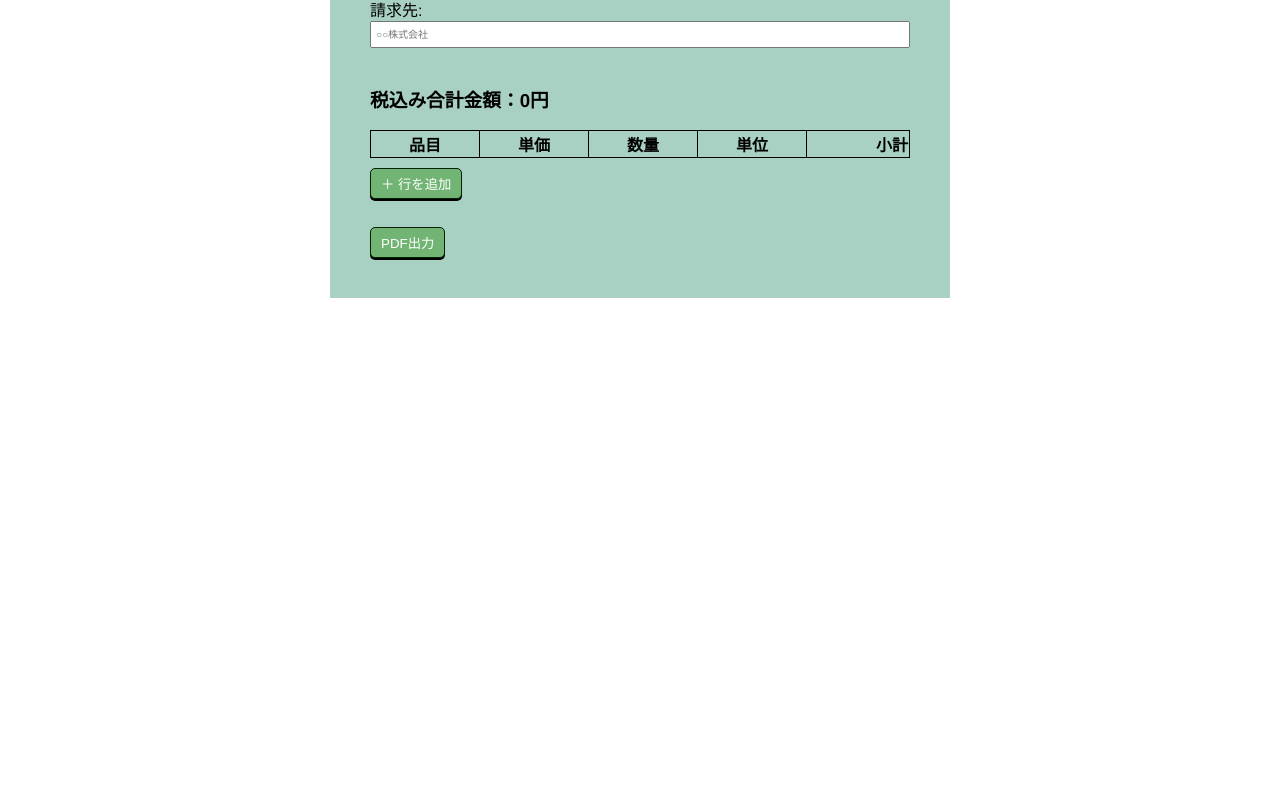
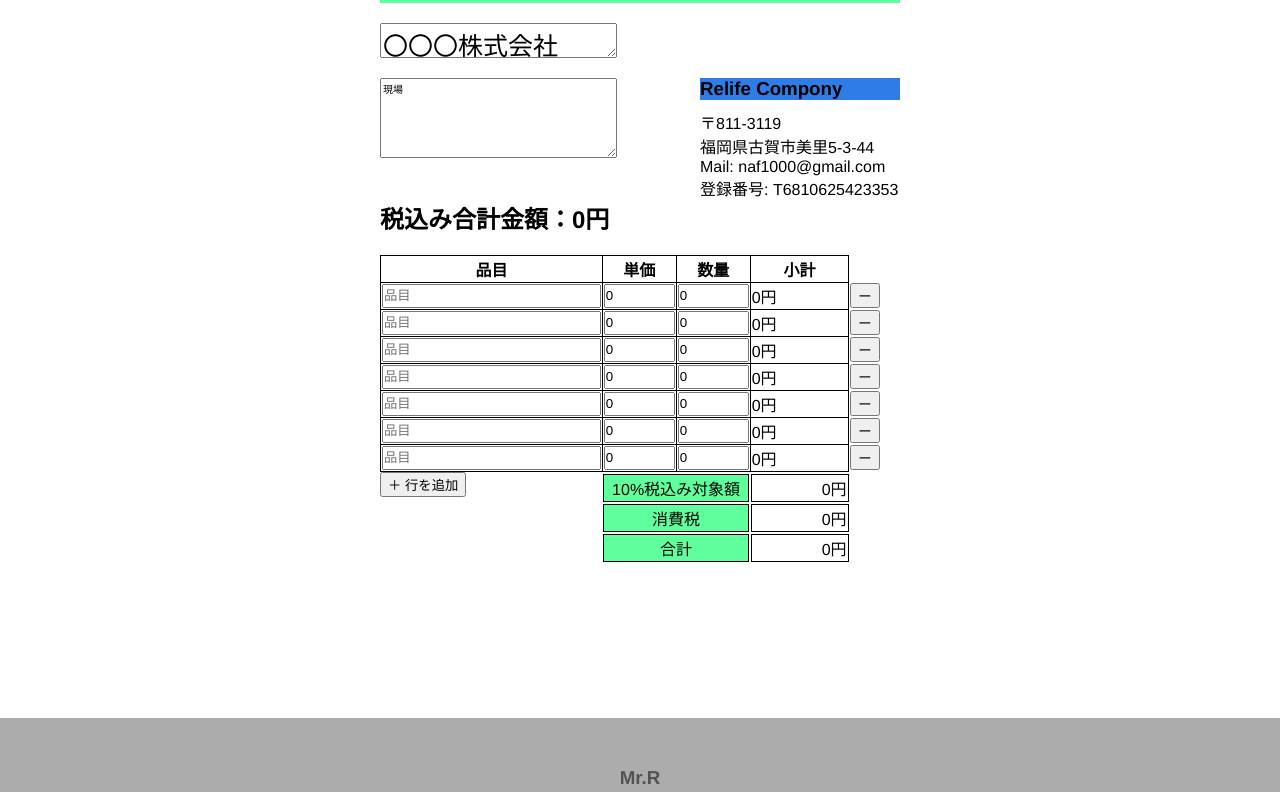
Before and after one commit to RamtinSakurai/Estimate-app, a plain HTML site: page index.html in a window 1280 px wide. Shown: the part 282-1074 px from the top of the page. Before the commit the page ends 800 px from the top, so only its background shows below. Drawn offline with Linux system fonts and the light colour scheme.

Commit message:
ファイルを更新しました

```diff
--- a/index.html
+++ b/index.html
@@ -4,52 +4,83 @@
     <meta charset="UTF-8">
     <title>見積書作成ツール</title>
     <link rel="stylesheet" href="style.css">
+    <script src="../js/html2canvas.min.js"></script>
+    <script src="../js/jspdf.min.js"></script>
 </head>
-
 
 <body>
 
-    <div class="top">
+    <header>
         <h1>見積書作成</h1>
+    </header>
+
+    <main id="main">
+        <div class="print">
+            <div class="container-top">
+                <input type="text" placeholder="令和〇年〇月〇日">
+                <h1>見積書</h1>
             </div>
-
-    <div class="center">
-        <div id = "main" class="main">
-            <h1>見積書</h1>
-            <label>請求先:</label>
-            <input type="text" id="clientName" placeholder="○○株式会社"><br><br>
-            <h3>税込み合計金額：<span id="totalAmount">0円</span></h3>
+            <div class="info">
+                <textarea name="criant" rows="1" cols="20" id="criant">〇〇〇株式会社</textarea>
+                <textarea name="place"   rows="4"id="place">現場</textarea>
+                <div class="mine">
+                    <h3>Relife Compony</h3>
+                    <p>〒811-3119</p>
+                    <p>福岡県古賀市美里5-3-44</p>
+                    <p>Mail: naf1000@gmail.com</p>
+                    <p>登録番号: T6810625423353</p>
+                </div>
+            </div>
+            <div class="container-main">
+                <h2>税込み合計金額：<span id="maintotalAmount">0円</span></h2>
+                <div class="exist">
                     <table id="itemTable">
                         <thead>
                             <tr>
-                  <div class="exist">
-                    <th>品目</th>
-                    <th>単価</th>
-                    <th>数量</th>
-                    <th>単位</th>
-                    <th>小計</th>
-                  </div>
-
-
+                                <th class="item">品目</th>
+                                <th class="item-prices">単価</th>
+                                <th class="amount">数量</th>
+                                <th class="subtotal">小計</th>
                             </tr>
                         </thead>
                         <tbody></tbody>
                     </table>
+                </div>
+                <div class="total">
+                    <table>
+                        <thead>
+                            <tr>
+                                <td class="mono">10%税込み対象額</td><td class="money"><div class="numbers"><span id="nototalAmount">0円</span></div></td>
+                            </tr>
+                            <tr>
+                                <td class="mono">消費税</td><td class="money"><div class="numbers"><span id="taxAmount">0円</span></div></td>
+                            </tr>
+                            <tr>
+                                <td class="mono">合計</td><td class="money"> <div class="numbers"><span id="totalAmount">0円</span></div></td>
+                            </tr>
 
-
-
+                        </thead>
+                    </table>
                 </div>
-        <div class="no-print">
-            <button onclick="add()" class="add">＋ 行を追加</button><br><br>
-            <button onclick="generatePDF()" class="PDF">PDF出力</button>
-            <script src="script.js"></script>
             </div>
 
+        <div class="non-print">
+            <button onclick="add()" class="add">＋ 行を追加</button><br><br>
+           <!-- <button onclick="generatePDF()" class="PDF">PDF出力</button>
+            <div class="" id="btn1">
+                <p id="getImage" class="" onclick="downloadImage();">結果のPDF保存</p>
             </div>
+            -->
+        </div>
+       <div class="cb"></div>
+    </div>
+    </main>
+    <footer>
+        <h3 class="end">Mr.R</h3>
+    </footer>
 
+<script src="https://cdnjs.cloudflare.com/ajax/libs/html2pdf.js/0.10.1/html2pdf.bundle.min.js"></script>
 <script src="script.js"></script>
-<script src="https://cdnjs.cloudflare.com/ajax/libs/html2pdf.js/0.10.1/html2pdf.bundle.min.js"></script>
-
 </body>
 
 
--- a/script.js
+++ b/script.js
@@ -1,19 +1,25 @@
+
+document.addEventListener("DOMContentLoaded", function () {
+  for (let i = 0; i < 7; i++) {
+    add();
+  }
+});
 function add(){
     const table =document.getElementById("itemTable").getElementsByTagName("tbody")[0];
     const row = table.insertRow();
 
-    for(let i=0; i<5; i++){
+    for(let i=0; i<4; i++){
         const cell = row.insertCell();
 
         if( i === 0 )cell.innerHTML = '<input type="text" placeholder="品目">';
         else if( i === 1 )cell.innerHTML = '<input type="number" min = "0" value ="0" oninput="updateTotal()">';
         else if( i === 2 )cell.innerHTML = '<input type="number" min ="0" value="0" oninput = "updateTotal()"> ';
-        else if( i === 3 )cell.innerHTML = '<input type="text" placeholder="個・式・m2">'  ;
-        else if (i === 4) cell.innerHTML = '<span>0円</span>';
+        else if (i === 3) cell.innerHTML = '<span>0円</span>';
     }
 
     const deleteCell = row.insertCell();
-    deleteCell.innerHTML = '<button  class = "no-print"onclick  = "deleteRow(this)">削除</button>'
+    deleteCell.className = "delete-cell";
+    deleteCell.innerHTML = '<button  class = "no-print"onclick  = "deleteRow(this)">ー</button>'
 }
 
 function updateTotal(){
@@ -22,15 +28,20 @@ function updateTotal(){
 
     for(let row of table.rows){
 
-        const kazu  = parseFloat(row.cells[2].children[0].value) || 0;
-        const price   = parseFloat(row.cells[1].children[0].value || 0);
+        const kazu  = parseFloat(row.cells[1].children[0].value) || 0;
+        const price   = parseFloat(row.cells[2].children[0].value || 0);
         const subtotal = kazu * price;
-        row.cells[4].innerText=`${subtotal.toLocaleString()}円`;
+
+        row.cells[3].innerText=`${subtotal.toLocaleString()}円`;
         total += subtotal;
 
     }
 
-    document.getElementById("totalAmount").innerText = `${(total * 1.1).toLocaleString()}円`;
+    const tax = Math.floor(total * 0.1);
+    document.getElementById("nototalAmount").innerText = `${total.toLocaleString()}円`;
+    document.getElementById("taxAmount").innerText = `${tax.toLocaleString()}円`;
+    document.getElementById("maintotalAmount").innerText = `${Math.floor(total * 1.1).toLocaleString()}円`;
+    document.getElementById("totalAmount").innerText = `${Math.floor(total * 1.1).toLocaleString()}円`;
 
 }
 
@@ -43,12 +54,47 @@ function deleteRow(button){
 
 function generatePDF() {
   const element = document.getElementById("main");
+  const header = document.querySelector("header");
+
+
+  header.style.display = "none";
+
   const opt = {
-      margin: [20, 20, 20, 20], // 上, 右, 下, 左（mm）
+
     filename: '見積書.pdf',
     image: { type: 'jpeg', quality: 0.98 },
     html2canvas: { scale: 2 },
-      jsPDF: { unit: 'mm', format: 'a4', orientation: 'portrait' }
+    jsPDF: { unit: 'mm', format: 'a4', orientation: 'portrait' },
+    pagebreak: { mode: ['css', 'legacy'] }
   };
-    html2pdf().set(opt).from(element).save();
+
+  html2pdf().set(opt).from(element).save().then(() => {
+
+    header.style.display = "";
+  });
 }
+
+function downloadImage() {
+
+    var htmlBody = document.body;
+    var btn1 = document.getElementById('btn1');
+
+    htmlBody.classList.add('a4');
+    btn1.classList.add('print-off');
+
+    html2canvas(document.getElementById('target')).then(function(canvas) {
+    savePdf(canvas);
+    });
+
+    btn1.classList.remove('print-off');
+    htmlBody.classList.remove('a4')
+}
+
+function savePdf(data) {
+    var dataURI = data.toDataURL();
+    var pdf = new jsPDF('l', 'pt', 'a4', false);
+    var width = pdf.internal.pageSize.width;
+    var height = pdf.internal.pageSize.height;
+    pdf.addImage(data, 'JPEG', 0, 0, width, height);
+    pdf.save('保存名.pdf')
+}
--- a/style.css
+++ b/style.css
@@ -1,3 +1,17 @@
+*{
+    box-sizing: border-box;
+}
+
+footer{
+    text-align: center;
+    background-color: #acacac;
+    padding: 30px;
+    margin-top: 150px;
+}
+footer h3{
+    color: rgb(83, 82, 82);
+}
+
 body{
     font-family: "Helvetica Neue",
     Arial,
@@ -10,15 +24,16 @@ body{
 
 }
 
-.top{
+header{
     margin:0;
     padding: 0;
     height: 150px;
+    width: 100%;
     background-color: rgb(52, 122, 99);
 }
 
-.top h1{
-
+header h1{
+    margin: 0;
     width: 80%;
     font-size: 45px;
     letter-spacing: 30px;
@@ -27,83 +42,134 @@ body{
     margin: 0 auto;
     padding-top:30px;
 
+}
+
+main{
+    width:540px;
+    padding:40px 10px 10px 10px;
+    margin: 0 auto;
+    min-height: 700px;
+    height: auto;
 
 }
 
+.container-top{
+    text-align: right;
+}
+.container-top h1{
+    text-align: center;
+    padding:15px 0;
+    margin: 0;
+    letter-spacing: 40px;
+    background-color:rgb(96, 255, 157);
+}
+.container-top input{
+    text-align: center;
+    padding:0;
+    margin:0;
 
-.center{
-    width: 540px;
-    padding: 40px;
-    margin: 0 auto;
-    background-color: rgb(168, 209, 195);
 }
 
-table{
-    border-collapse: collapse;
-    width: 100%;
-    margin-top: 10px;
+#criant{
+    font-size: 25px;
+    margin: 20px 0;
+    display: block;
+    width: 237px;
+}
+#place{
+    font-size: 10px;
+    display: block;
+    float:left;
+    width: 237px;
+    height: 80px;
+}
+
+
+
+.mine{
+    width:200px;
+    float: right;
+}
+.mine h3{
+    margin:0 0  10px 0;
+    background-color: rgb(48, 124, 230);
 
 }
+
+.mine p{
+    margin: 0;
+    padding: 0;
+}
+
+.container-main{
+    clear: both;
+}
+
+.container-main h2{
+
+}
+
+.exist table{
+    border-collapse: collapse;
+    width: 95%;
+    margin-top: 10px;
+     table-layout: fixed;
+}
+
 th,td{
     border:1px solid #000000;
-    padding: 1px;
-    text-align: center;
-}
-
-td span{
-    display: inline-block;
-    min-width: 80px;
-    text-align: right;
-    font-weight: bold;
-
+    height: 10px;
 }
 
 
 
 
+.delete-cell{
+    border: none;
+}
 
-button{
-    margin-top:10px;
-    padding: 5px 10px;
-    background-color: #71b473;
-    color: rgb(255, 255, 255);
-    border: 1px solid  #031f04;
-    border-radius: 5px;
-    box-shadow: 0 2px #000000;
+.item{
+    width: 45%;
+}
+.item-prices{
+    width: 15%;
 
 }
-
-
-
-button:hover{
-    background-color: #4CAF50;
-}
-button:active{
-    position: relative;
-    top: 3px;
-    box-shadow: none;
+.amount{
+    width: 15%;
 
 }
+.subtotal{
+    width: 20%;
+}
 
-input[ type="text"],input[type="number"]{
+.exist input{
+    padding: 0;
+    margin: 0;
+    height: 100%;
     width: 100%;
-    height: 100%;
-    padding: 6px 4px;
-    font-size: 10px;
-    box-sizing: border-box;
+}
+
+.total table{
+    float: right;
+    text-align: center;
+    margin-right: 9.5%;
+    width: 48%;
+}
+.money{
+    width: 40%;
+}
+.mono{
+    background-color: rgb(96, 255, 157) ;
+}
+
+.numbers{
+    text-align: right;
 
 }
-
-td:nth-child(1) { width: 200px; }
-
-td:nth-child(5),
-th:nth-child(5) {
-  width: 100px;
-  white-space: nowrap;
-  text-align: right;
+.cd{
+    clear: both;
 }
-
-
 
 
 @media print {
```
Lines whose indentation alone changed are shown as unchanged.
